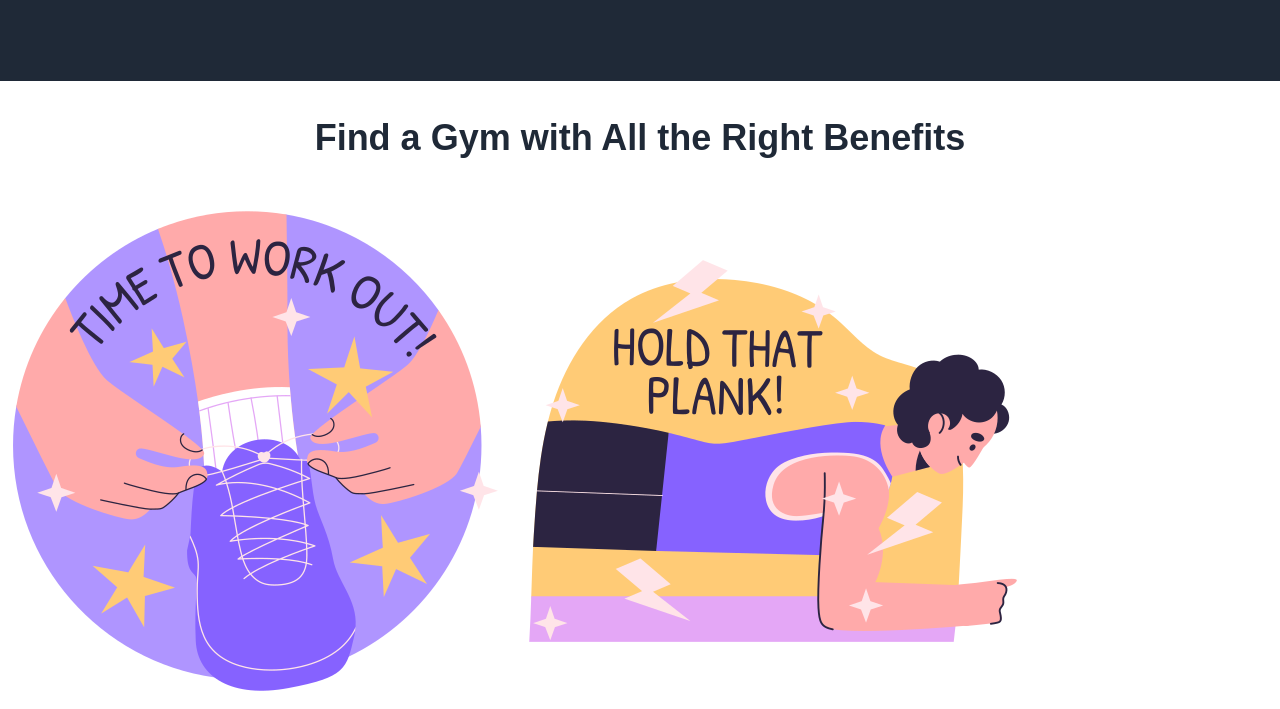
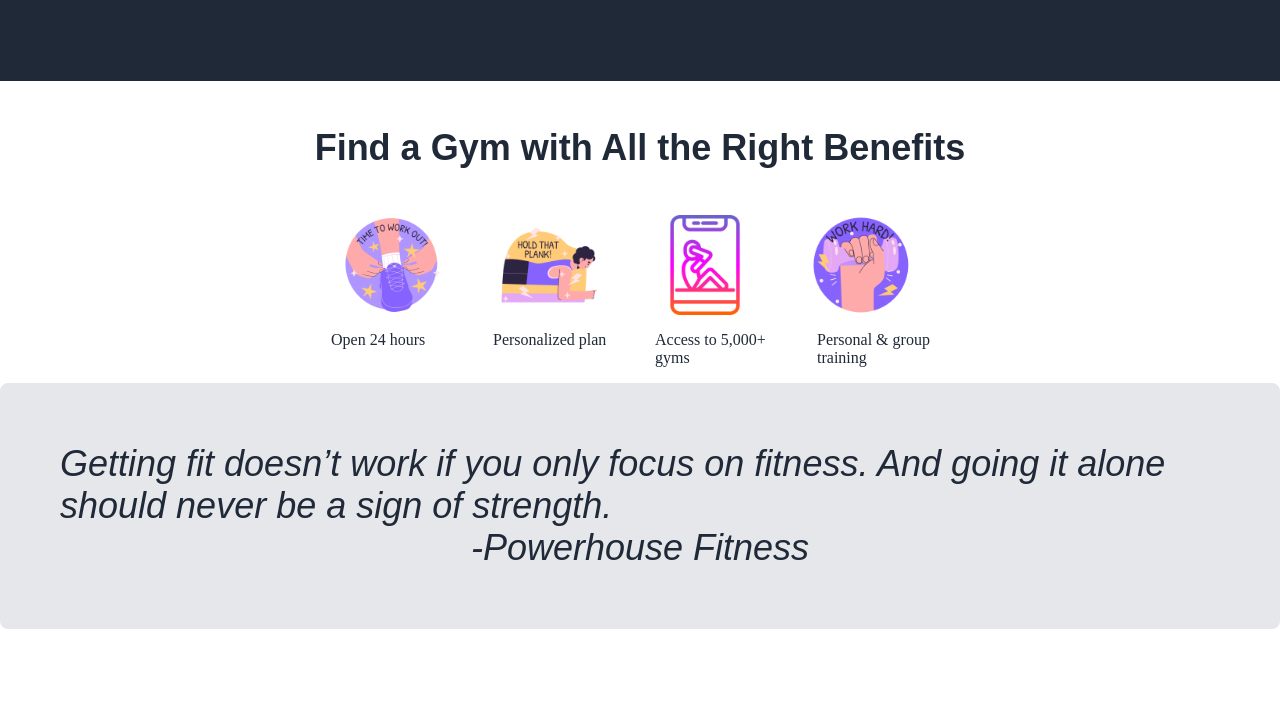
Before and after one commit to Amanprabhat/firstWeb, a plain HTML site: page index.html in a window 1280 px wide. Shown: the part 632-1341 px from the top of the page. After the commit the page ends 1261 px from the top, so only its background shows below. Drawn offline with Linux system fonts and the light colour scheme.

Commit message:
updated CSS code

```diff
--- a/style.css
+++ b/style.css
@@ -49,7 +49,7 @@ ul{
 
 ul li:last-child
 {
-    margin-right: 50px;
+    margin-right: 100px;
 }
 
 ul li a{
@@ -148,9 +148,15 @@ li a:hover{
 .firstContent .rightContent img {
     width: auto;
     height: 400px;
-    margin-right: 200px;
+    margin-right: 100px;
 }
 
+.secondInfo{
+    display: flex;
+    flex-direction: column;
+    align-items: center;
+    padding-bottom: 100x;
+}
 
 
 .secondHeader p{
@@ -159,4 +165,66 @@ li a:hover{
     color: #1f2937;
     font-weight: bolder;
     text-align: center;
+    margin: 0;
+    padding: 46px;
 }
+
+.img-content
+{
+    display: flex;
+    flex-direction: column;
+}
+
+.images{
+        display: flex;
+        gap: 32px;
+    }
+
+.images img{
+    display: flex;
+    flex-direction: row;
+    height: 100px;
+    gap: 30px;
+    margin: 0;
+    padding: 0px 12px;
+}
+
+.text-content
+{
+    display: flex;
+    flex-wrap: wrap;
+    gap: 30px;
+}
+
+.secondInfo .text-content p{
+    width: 132px;
+    color: #1F2937;
+}
+
+.quote{
+    background-color: #e5e7eb;
+    display: flex;
+    flex-direction: column;
+
+    align-items: center;
+    justify-content: center;
+    border-radius: 8px;
+    margin: 0px;
+    padding: 60px;
+}
+
+.quote p{
+    color: #1F2937;
+    font-size: 36px;
+    font-family: Arial, Helvetica, sans-serif;
+    font-weight: 100;
+    font-style: italic;
+    color: #1F2937;
+    margin: 0;
+    padding: 0;
+
+}
+
+.quote .quoteInsp{
+
+}
```
